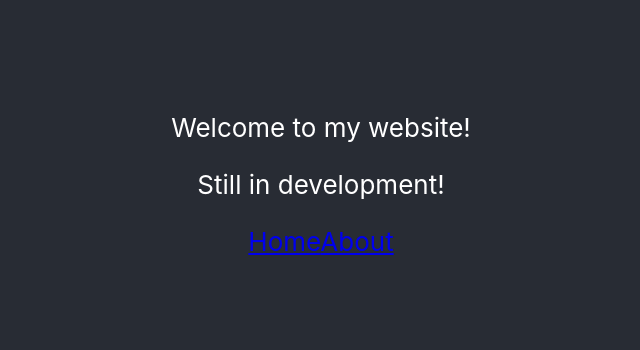
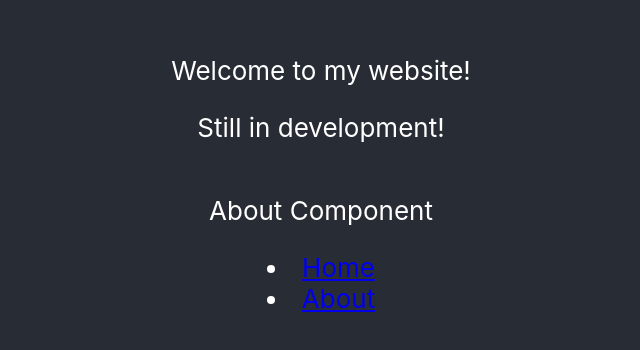
Before and after one commit to priyanshumahey/priyanshumahey.github.io, a React (Create React App) app in the folder website/: page / in a window 1280 px wide. Shown: the part 216-566 px from the top of the page, without its empty margins (319-959 px from the left). Built offline with nearby package versions, Linux system fonts and the light colour scheme.

Commit message:
Working Links and Routing

```diff
--- a/website/src/App.js
+++ b/website/src/App.js
@@ -10,8 +10,13 @@ function App() {
           Still in development!
         </p>
         <div>
-          <Link to="/">Home</Link>
-          <Link to="/AboutMe">About</Link>
+          <p>About Component</p>
+          <li>
+            <Link to="/">Home</Link>
+          </li>
+          <li>
+            <Link to="/AboutMe">About</Link>
+          </li>
         </div>
       </header>
     </div>
--- a/website/src/index.js
+++ b/website/src/index.js
@@ -9,8 +9,12 @@ function About () {
   return(
     <div>
       <p>About Component</p>
-      <Link to="/">Home</Link>
-      <Link to="/AboutMe">About</Link>
+      <li>
+        <Link to="/">Home</Link>
+      </li>
+      <li>
+        <Link to="/AboutMe">About</Link>
+      </li>
   </div>
   )
 }
```
